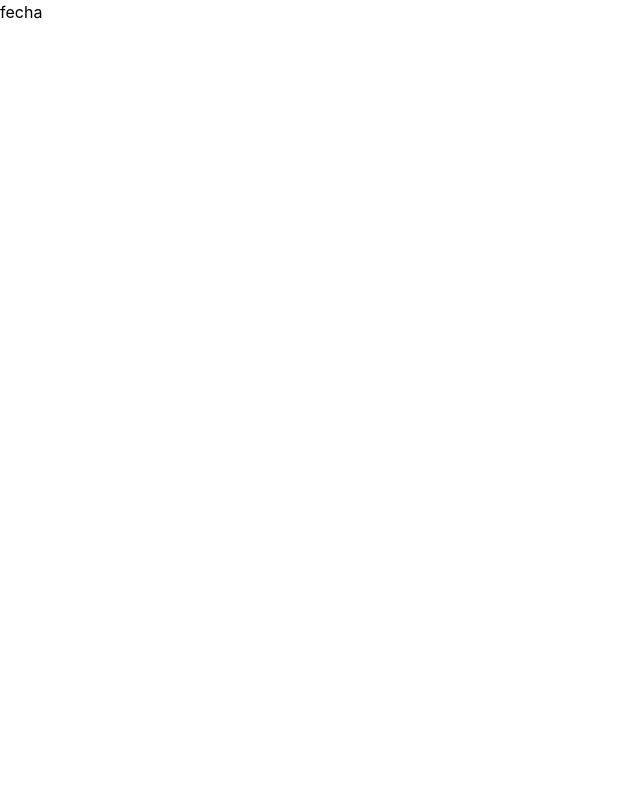
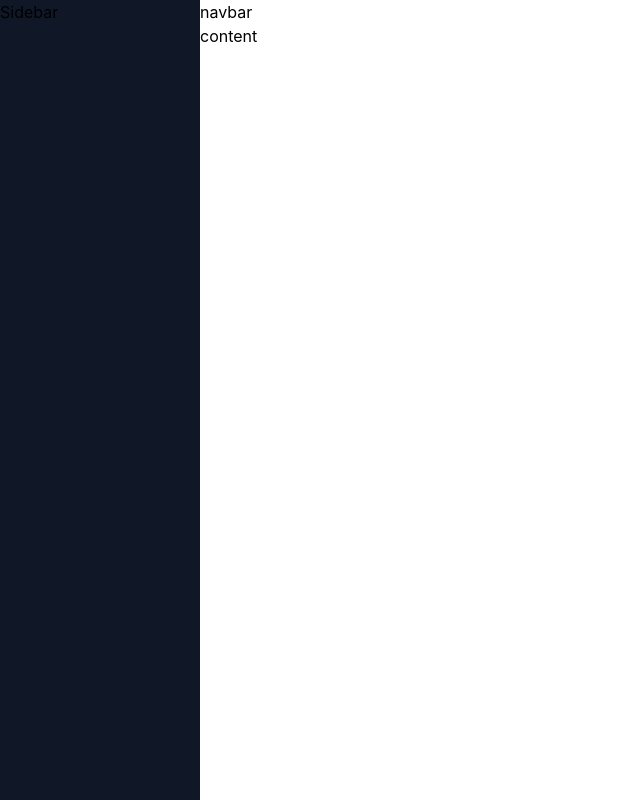
Before and after one commit to teran210c/handover-frontend, a React (Vite) app: page / in a window 1280 px wide. Shown: the whole page, without its empty margins (0-640 px from the left). Built offline with nearby package versions, Linux system fonts and the light colour scheme.

Commit message:
Feat: set up component distribution

```diff
--- a/src/App.jsx
+++ b/src/App.jsx
@@ -2,16 +2,15 @@ import { useState } from 'react'
 import reactLogo from './assets/react.svg'
 import viteLogo from './assets/vite.svg'
 import heroImg from './assets/hero.png'
+import Layout from './components/Layout'
 
 function App() {
   const [count, setCount] = useState(0)
 
   return (
-    <>
-      <div>
-        fecha
-      </div>
-    </>
+    <div>
+      <Layout />
+    </div>
   )
 }
 
--- a/src/components/Layout.jsx
+++ b/src/components/Layout.jsx
@@ -0,0 +1,18 @@
+import Navbar from "./Navbar"
+import Sidebar from "./Sidebar"
+
+export default function Layout() {
+    return (
+        <>
+            <div className="min-h-screen flex">
+                <Sidebar />
+                <div className="flex-1 flex flex-col">
+                    <Navbar />
+                    <main className="flex-1">
+                        content
+                    </main>
+                </div>
+            </div>
+        </>
+    )
+}
--- a/src/components/Navbar.jsx
+++ b/src/components/Navbar.jsx
@@ -0,0 +1,7 @@
+export default function Navbar () {
+    return (
+        <div className="w-full">
+            navbar
+        </div>
+    )
+}
--- a/src/components/Sidebar.jsx
+++ b/src/components/Sidebar.jsx
@@ -0,0 +1,7 @@
+export default function Sidebar() {
+    return (
+        <div className="w-50 min-h-screen bg-gray-900">
+            Sidebar
+        </div>
+    )
+}
```
